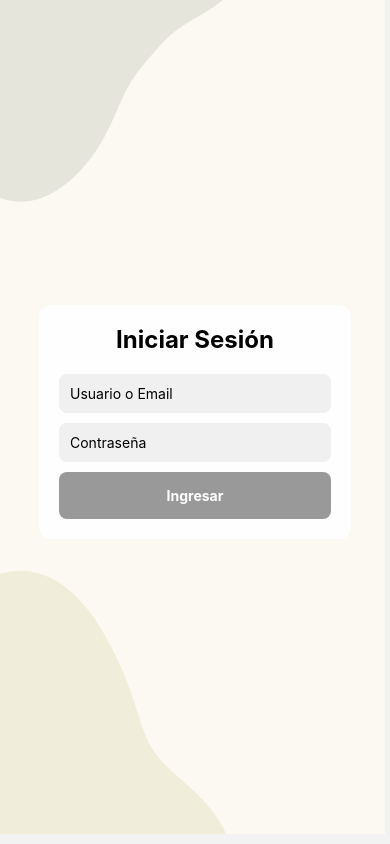
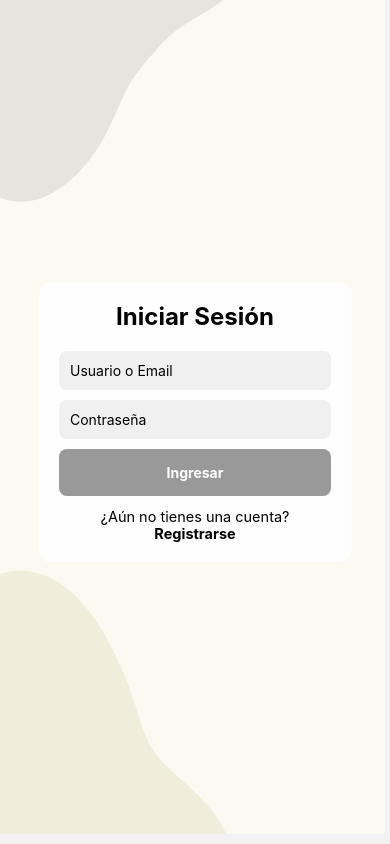
Before and after one commit to NUTRA-Bioabordajes/Mobile, a React Native app in the folder NutraMobile/: screen / in a window 390 px wide. Built offline with nearby package versions, Linux system fonts and the light colour scheme.

Commit message:
creamos sign in

```diff
--- a/NutraMobile/App.js
+++ b/NutraMobile/App.js
@@ -16,6 +16,7 @@ import Favoritos from "./src/screens/Favoritos";
 import Recetas from "./src/screens/Recetas";
 import DetalleReceta from "./src/screens/DetalleReceta";
 import Login from "./src/screens/Login";
+import Signin from "./src/screens/Signin";
 
 // ====================== STACKS ======================
 const Stack = createNativeStackNavigator();
@@ -241,6 +242,7 @@ export default function App() {
           <Stack.Screen name="Login">
             {(props) => <Login {...props} setIsAuthenticated={setIsAuthenticated} />}
           </Stack.Screen>
+          <Stack.Screen name="Signin" component={Signin} />
         </Stack.Navigator>
       )}
     </NavigationContainer>
--- a/NutraMobile/src/screens/Login.js
+++ b/NutraMobile/src/screens/Login.js
@@ -3,6 +3,7 @@ import { View, Text, TextInput, TouchableOpacity, StyleSheet, Alert, ImageBackgr
 import AsyncStorage from "@react-native-async-storage/async-storage";
 import {jwtDecode} from "jwt-decode";
 import api from "../api/api";
+import Signin from "./Signin";
 
 export default function Login({ navigation, setIsAuthenticated }) {
   const [username, setUsername] = useState("");
@@ -19,7 +20,7 @@ export default function Login({ navigation, setIsAuthenticated }) {
     console.log("username:", username, "password:", password);
 
     try {
-      // 🔹 Login
+      // Login
       const res = await api.post("/login", { username, password });
       console.log("RESPUESTA DEL LOGIN:", res.data);
 
@@ -27,12 +28,12 @@ export default function Login({ navigation, setIsAuthenticated }) {
         console.log("TOKEN RECIBIDO:", res.data.token);
         await AsyncStorage.setItem("token", res.data.token);
 
-        // 🔹 Decodificamos token para sacar ID del usuario
+        //  Decodificamos token para sacar ID del usuario
         const decoded = jwtDecode(res.data.token);
         const userId = decoded.id;
         console.log("Usuario ID del token:", userId);
 
-        // 🔹 Intentamos obtener datos completos del usuario
+        // Intentamos obtener datos completos del usuario
         let usuario = null;
         try {
           const userRes = await api.get(`/usuarios/${userId}`);
@@ -43,10 +44,10 @@ export default function Login({ navigation, setIsAuthenticated }) {
           usuario = { id: userId, username }; // fallback mínimo
         }
 
-        // 🔹 Guardamos usuario en AsyncStorage
+        //  Guardamos usuario en AsyncStorage
         await AsyncStorage.setItem("usuario", JSON.stringify(usuario));
 
-        // 🔹 Cambiamos estado de autenticación
+        // Cambiamos estado de autenticación
         setIsAuthenticated(true);
       } else {
         Alert.alert("Error", res.data.message || "Credenciales inválidas");
@@ -90,6 +91,15 @@ export default function Login({ navigation, setIsAuthenticated }) {
         >
           <Text style={styles.buttonText}>Ingresar</Text>
         </TouchableOpacity>
+
+        <TouchableOpacity
+          style={[styles.signin]}
+          onPress={() => navigation.navigate("Signin")}
+        >
+          <Text style={styles.signinText}>
+          ¿Aún no tienes una cuenta? <Text style={[styles.registro]}>Registrarse</Text>
+          </Text>
+        </TouchableOpacity>
       </View>
     </ImageBackground>
   );
@@ -103,5 +113,8 @@ const styles = StyleSheet.create({
   inputError: { borderColor: "red" },
   button: { backgroundColor: "#212b36", padding: 15, borderRadius: 8, alignItems: "center" },
   buttonDisabled: { backgroundColor: "#999" },
-  buttonText: { color: "#fff", fontWeight: "bold" }
+  buttonText: { color: "#fff", fontWeight: "bold" },
+  signin:{marginTop: 12},
+  signinText:{color: "#00000", textAlign: "center",fontSize: 14.5},
+  registro: {fontWeight:"bold"}
 });
--- /dev/null
+++ b/NutraMobile/src/screens/Signin.js
@@ -0,0 +1,20 @@
+import { Button, StyleSheet, Text, View, TextInput, Image, ImageBackground} from 'react-native';
+import { SafeAreaView } from 'react-native-safe-area-context';
+import styles from '../../assets/styles/styles.js';
+import { useNavigation } from '@react-navigation/native';
+import { useFonts } from 'expo-font';
+
+export default function Signin() {
+    useFonts({
+        'Inter': require('../../assets/fonts/Inter/Inter_18pt-Regular.ttf')
+      });
+
+
+    return (
+
+
+        <Text>SIGN IN</Text>
+
+
+    )
+  }
```
